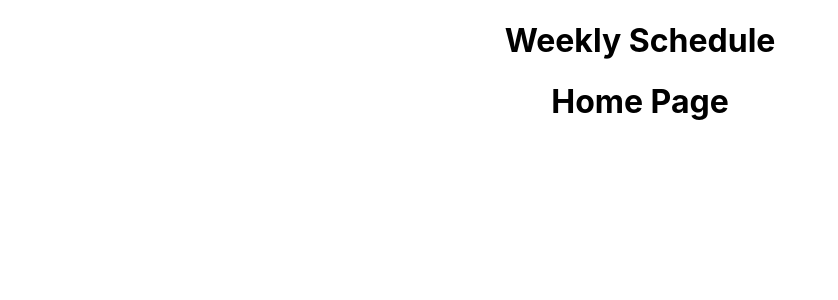
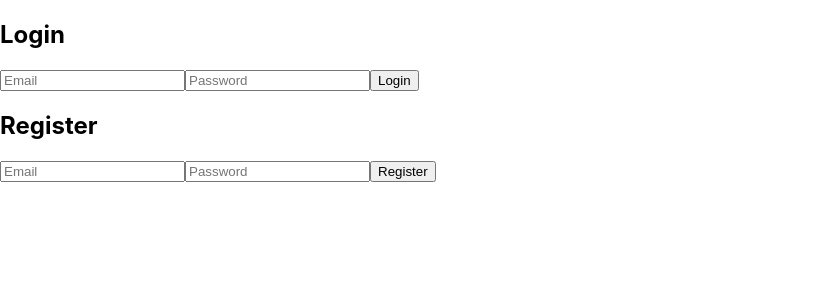
Before and after one commit to Hack4Impact-UMD/All-District-Reads-Web, a React (Create React App) app in the folder client/my-app/: page /home in a window 1280 px wide. Shown: the top 300 px of the page, without its empty margins (0-838 px from the left). Built offline with nearby package versions, Linux system fonts and the light colour scheme.

Commit message:
Login Page and Registration page updates, but does not Route to a different page yet.

```diff
--- a/client/my-app/src/App.tsx
+++ b/client/my-app/src/App.tsx
@@ -4,21 +4,20 @@ import React from 'react';
 import ReactDOM from 'react-dom';
 import Login from './Pages/Login';
 import Schedule from './Pages/Schedule';
-import Home from './Pages/Home';
-import {BrowserRouter as Router, Routes,Route} from 'react-router-dom';
-import { useNavigate } from 'react-router-dom';
+
+
+
 
 const App: React.FC = () => {
   return (
-    <Router>
-      <div>
-        <h1>Weekly Schedule</h1>
-        <Routes>
-          <Route path="/" element={<Login />} />
-          <Route path="/home" element={<Home />} />
-        </Routes>
-      </div>
-    </Router>
+
+
+    <div>
+      <Login />
+
+
+    </div>
+
   );
 };
 
--- a/client/my-app/src/Pages/Login.tsx
+++ b/client/my-app/src/Pages/Login.tsx
@@ -1,11 +1,8 @@
 import React, { useState } from 'react';
-import { getAuth, signInWithEmailAndPassword } from 'firebase/auth';
+import { getAuth, signInWithEmailAndPassword, createUserWithEmailAndPassword } from 'firebase/auth';
 import { FirebaseApp, FirebaseOptions, initializeApp, getApp } from 'firebase/app';
 import firebaseConfig from '../config/firebase'; // Make sure to provide the correct path to your Firebase config
-import { BrowserRouter as Router, Routes, Route } from 'react-router-dom';
 import Home from './Home';
-//import { useNavigate } from 'react-router-dom';
-
 
 // Initialize Firebase app
 let firebaseApp: FirebaseApp;
@@ -16,34 +13,55 @@ try {
 }
 
 function Login() {
-  const [email, setEmail] = useState('');
-  const [password, setPassword] = useState('');
-  const [buttonClicked, setButtonClicked] = useState(false); // State to track if button is clicked
+  const [loginEmail, setLoginEmail] = useState('');
+  const [loginPassword, setLoginPassword] = useState('');
+  const [loginButtonClicked, setLoginButtonClicked] = useState(false); // State to track if login button is clicked
   const [loginError, setLoginError] = useState(''); // State to store login error message
+  const [registrationEmail, setRegistrationEmail] = useState('');
+  const [registrationPassword, setRegistrationPassword] = useState('');
+  const [registrationButtonClicked, setRegistrationButtonClicked] = useState(false); // State to track if registration button is clicked
+  const [registrationError, setRegistrationError] = useState(''); // State to store registration error message
   const [currentPage, setCurrentPage] = useState<'home' | 'wrong' | null >(null); // State to track current page
-  //const navigate = useNavigate();
 
   const handleLogin = async () => {
     const auth = getAuth(firebaseApp);
 
     try {
-      const userCredential = await signInWithEmailAndPassword(auth, email, password);
+      const userCredential = await signInWithEmailAndPassword(auth, loginEmail, loginPassword);
       setCurrentPage('home');
       console.log('Login successful:', userCredential.user);
-      setButtonClicked(true); // Set buttonClicked to true when button is clicked
+      setLoginButtonClicked(true); // Set loginButtonClicked to true when login button is clicked
       setLoginError('');
-
+      setLoginEmail(''); // Clear email input
+      setLoginPassword(''); // Clear password input
     } catch (error:any) {
-        setCurrentPage('wrong');
+      setCurrentPage('wrong');
       console.error('Login error:', error.message);
       setLoginError('Login error: ' + error.message);
+    }
+  };
+
+  const handleRegister = async () => {
+    const auth = getAuth(firebaseApp);
+
+    try {
+      const userCredential = await createUserWithEmailAndPassword(auth, registrationEmail, registrationPassword);
+      console.log('Registration successful:', userCredential.user);
+      setRegistrationButtonClicked(true); // Set registrationButtonClicked to true when registration button is clicked
+      setRegistrationError('');
+      setRegistrationEmail(''); // Clear email input
+      setRegistrationPassword(''); // Clear password input
+      // Optionally, you can redirect to another page after successful registration
+    } catch (error:any) {
+      console.error('Registration error:', error.message);
+      setRegistrationError('Registration error: ' + error.message);
     }
   };
 
   const renderPage = () => {
     switch (currentPage) {
       case 'home':
-        return <Router> <Routes><Route path = "/" element = {<Home/>}/></Routes></Router>;
+        return <div>Login Success!</div>
       case 'wrong':
         return <div>Login incorrect</div>;
       default:
@@ -57,22 +75,38 @@ function Login() {
       <input
         type="email"
         placeholder="Email"
-        value={email}
-        onChange={(e) => setEmail(e.target.value)}
+        value={loginEmail}
+        onChange={(e) => setLoginEmail(e.target.value)}
       />
       <input
         type="password"
         placeholder="Password"
-        value={password}
-        onChange={(e) => setPassword(e.target.value)}
+        value={loginPassword}
+        onChange={(e) => setLoginPassword(e.target.value)}
       />
       <button onClick={handleLogin}>Login</button>
       {loginError && <p>{loginError}</p>}
-      {buttonClicked && <p>Login button clicked!</p>}
+      {loginButtonClicked && <p>Login button clicked!</p>}
       {renderPage()}
+
+      <h2>Register</h2>
+      <input
+        type="email"
+        placeholder="Email"
+        value={registrationEmail}
+        onChange={(e) => setRegistrationEmail(e.target.value)}
+      />
+      <input
+        type="password"
+        placeholder="Password"
+        value={registrationPassword}
+        onChange={(e) => setRegistrationPassword(e.target.value)}
+      />
+      <button onClick={handleRegister}>Register</button>
+      {registrationError && <p>{registrationError}</p>} {/* Display registration error message */}
+      {registrationButtonClicked && <p>Registration successful!</p>} {/* Render message if registration is successful */}
     </div>
   );
-
 }
 
 export default Login;
--- a/package.json
+++ b/package.json
@@ -1,9 +1,11 @@
 {
   "dependencies": {
     "@types/firebase": "^3.2.1",
+    "@types/react-router-dom": "^5.3.3",
     "firebase": "^10.8.0",
     "react": "^18.2.0",
     "react-dom": "^18.2.0",
+    "react-router-dom": "^6.22.2",
     "react-scripts": "^5.0.1"
   },
   "devDependencies": {
```
Also changed, not shown: 1 other file (tests, documents, lock files or other folders).
